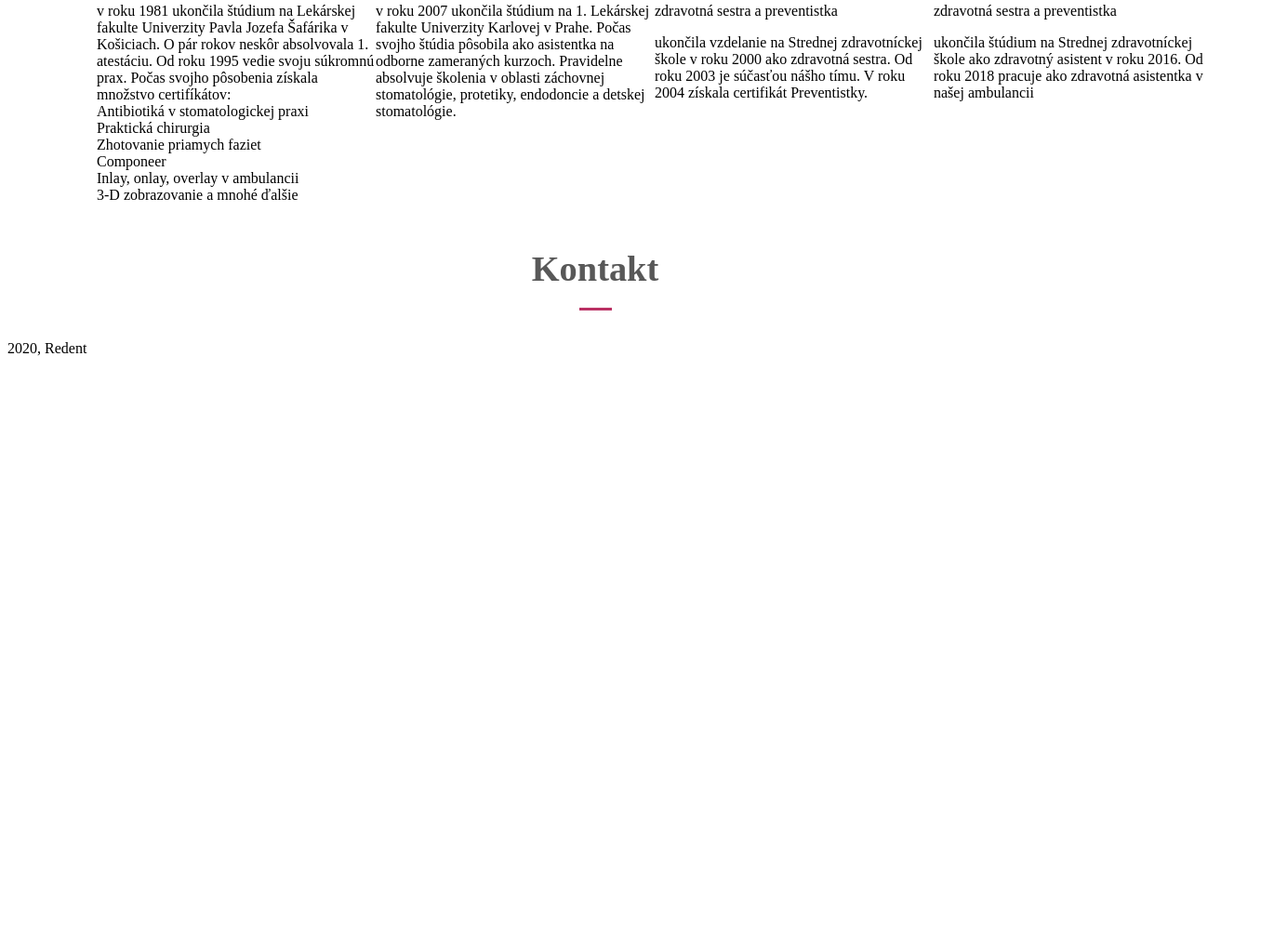
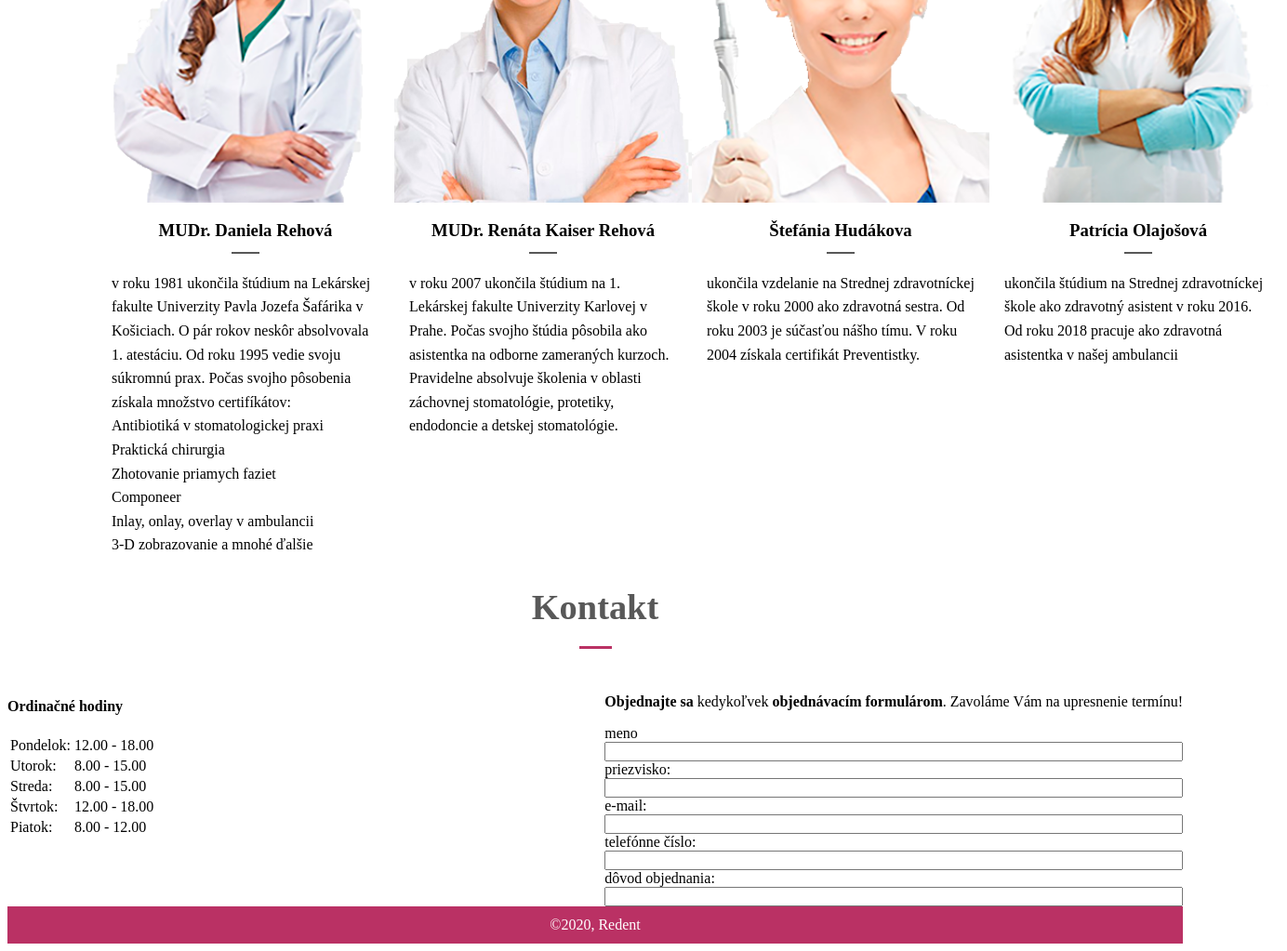
Before and after one commit to Sobanim/dentist-project, a plain HTML site: page index.html in a window 1280 px wide. Shown: the part 2953-3976 px from the top of the page at 93% size, 1384 px wide, since content can reach past the window. Before the commit the page ends 3345 px from the top, so only its background shows below. Drawn offline with Linux system fonts and the light colour scheme.

Commit message:
Working process. Some improvments for designe

```diff
--- a/css/style.css
+++ b/css/style.css
@@ -88,6 +88,7 @@ h3:after{
 .telephone-email {
     align-items: center;
     margin-right: 2rem;
+    height: 1.5rem;
 }
 .telephone-email a {
     text-decoration: none;
@@ -116,6 +117,12 @@ h3:after{
     text-decoration: none;
     text-transform: uppercase;
     margin-right: 4rem;
+    transition: 0.5s;
+}
+.general nav a:hover{
+    color:#BA3164;
+    font-weight: 600;
+    transition: 0.5s;
 }
 
 .general-description{
@@ -188,7 +195,29 @@ h3:after{
 .dentist{
     flex: 25%
 }
+.dentist .description{
+    line-height: 1.6rem;
+    margin:0 1rem;
+}
 .dentist img{
     margin: 0 auto;
     display: block;
+    width: 20rem;
 }
+.contact{
+
+}
+.contact div{
+    flex: 50%;
+}
+
+
+
+footer{
+    background-color: #BA3164;
+    color: white;
+    text-align: center;
+    justify-content: center !important;
+    align-items: center;
+    height: 2.5rem;
+}
--- a/index.html
+++ b/index.html
@@ -106,15 +106,15 @@
       <div class="flex service-items">
         <div class="service-item">
           <h3>Záchovná stomatológia</h3>
-          <img src="img/Новая папка/tooth1.png" alt="Záchovná stomatológia">
+          <img src="img/tooth1.png" alt="Záchovná stomatológia">
         </div>
         <div class="service-item">
           <h3>Dentálna hygiena</h3>
-          <img src="img/Новая папка/tooth2.png" alt="Dentálna hygiena">
+          <img src="img/tooth2.png" alt="Dentálna hygiena">
         </div>
         <div class="service-item">
           <h3>Parodontológia</h3>
-          <img src="img/Новая папка/tooth3.png" alt="Parodontológia">
+          <img src="img/tooth3.png" alt="Parodontológia">
         </div>
         <div class="service-item">
           <h3>Endodoncia</h3>
@@ -149,7 +149,6 @@
               Naši zákazníci na maps.google
             </a>
           </div>
-
         </div>
       </div>
     </section>
@@ -160,7 +159,7 @@
         <div class="flex-vertical dentist">
           <img src="img/dentist1.png" alt="">
           <h3>MUDr. Daniela Rehová</h3>
-          <p>v roku 1981 ukončila štúdium na Lekárskej fakulte Univerzity Pavla Jozefa Šafárika v Košiciach. O pár rokov neskôr absolvovala 1. atestáciu. Od roku 1995 vedie svoju súkromnú prax. Počas svojho pôsobenia získala množstvo certifíkátov:
+          <p class="description">v roku 1981 ukončila štúdium na Lekárskej fakulte Univerzity Pavla Jozefa Šafárika v Košiciach. O pár rokov neskôr absolvovala 1. atestáciu. Od roku 1995 vedie svoju súkromnú prax. Počas svojho pôsobenia získala množstvo certifíkátov:
             <br>Antibiotiká v stomatologickej praxi
             <br>Praktická chirurgia
             <br>Zhotovanie priamych faziet
@@ -171,21 +170,19 @@
         <div class="flex-vertical dentist">
           <img src="img/dentist2.png" alt="">
           <h3>MUDr. Renáta Kaiser Rehová</h3>
-          <p>v roku 2007 ukončila štúdium na 1. Lekárskej fakulte Univerzity Karlovej v Prahe. Počas svojho štúdia pôsobila ako asistentka na odborne zameraných kurzoch. Pravidelne absolvuje školenia v oblasti záchovnej stomatológie, protetiky, endodoncie a detskej stomatológie.</p>
+          <p class="description">v roku 2007 ukončila štúdium na 1. Lekárskej fakulte Univerzity Karlovej v Prahe. Počas svojho štúdia pôsobila ako asistentka na odborne zameraných kurzoch. Pravidelne absolvuje školenia v oblasti záchovnej stomatológie, protetiky, endodoncie a detskej stomatológie.</p>
         </div>
         <div class="flex-vertical dentist">
           <img src="img/dentist-asistant1.png" alt="">
           <h3>Štefánia Hudákova</h3>
-          <p>zdravotná sestra a preventistka</p>
 
-          <p>ukončila vzdelanie na Strednej zdravotníckej škole v roku 2000 ako zdravotná sestra. Od roku 2003 je súčasťou nášho tímu. V roku 2004 získala certifikát Preventistky.</p>
+          <p class="description">ukončila vzdelanie na Strednej zdravotníckej škole v roku 2000 ako zdravotná sestra. Od roku 2003 je súčasťou nášho tímu. V roku 2004 získala certifikát Preventistky.</p>
         </div>
         <div class="flex-vertical dentist">
           <img src="img/dentist-asistant2.png" alt="">
           <h3>Patrícia Olajošová</h3>
-          <p>zdravotná sestra a preventistka</p>
 
-          <p>ukončila štúdium na Strednej zdravotníckej škole ako zdravotný asistent v roku 2016. Od roku 2018 pracuje ako zdravotná asistentka v našej ambulancii</p>
+          <p class="description">ukončila štúdium na Strednej zdravotníckej škole ako zdravotný asistent v roku 2016. Od roku 2018 pracuje ako zdravotná asistentka v našej ambulancii</p>
         </div>
       </div>
 
@@ -193,12 +190,58 @@
 
     <section>
       <h2 class="big-head">Kontakt</h2>
-      <div></div>
-      <div></div>
+      <div class="flex contant">
+        <div>
+          <h4>Ordinačné hodiny</h4>
+          <table>
+            <tr>
+              <td>Pondelok:</td>
+              <td>12.00 - 18.00</td>
+            </tr>
+            <tr>
+              <td>Utorok:</td>
+              <td>8.00 - 15.00</td>
+            </tr>
+            <tr>
+              <td>Streda:</td>
+              <td>8.00 - 15.00</td>
+            </tr>
+            <tr>
+              <td>Štvrtok:</td>
+              <td>12.00 - 18.00</td>
+            </tr>
+            <tr>
+              <td>Piatok:</td>
+              <td>8.00 - 12.00</td>
+            </tr>
+          </table>
+        </div>
+        <div>
+          <p>
+            <b>Objednajte sa</b> kedykoľvek <b>objednávacím formulárom</b>. Zavoláme Vám na upresnenie termínu!
+          </p>
+          <form action="" class="flex flex-vertical">
+            <label for="">meno</label>
+            <input type="text">
+
+            <label for="">priezvisko:</label>
+            <input type="text">
+
+            <label for="">e-mail:</label>
+            <input type="email" name="" id="">
+
+            <label for="">telefónne číslo:</label>
+            <input type="tel" name="" id="">
+
+            <label for="">dôvod objednania:</label>
+            <input type="text" name="" id="">
+          </form>
+        </div>
+      </div>
     </section>
 
-    <footer>
-      2020, Redent
+    <footer class="flex">
+      ©2020, Redent
     </footer>
   </body>
 </html>
```
